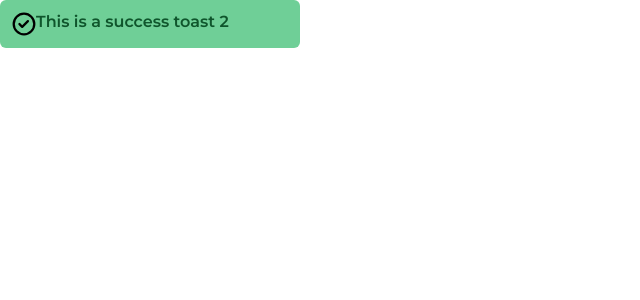
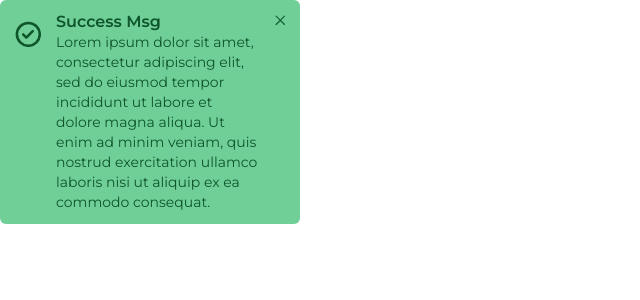
Before and after one commit to istevkovski/toast-noty, a React (Create React App) app: page / in a window 1280 px wide. Shown: the top 300 px of the page, without its empty margins (0-640 px from the left). Built offline with nearby package versions, Linux system fonts and the light colour scheme; a web font is replaced by a local one.

Commit message:
feat: toast design and improvements

```diff
--- a/scripts/generateIcons.mjs
+++ b/scripts/generateIcons.mjs
@@ -60,10 +60,11 @@ function generateIconComponent({ componentName, svg }) {
 		interface IconProps
 			extends Omit<React.HTMLAttributes<HTMLElement>, 'children'> {
 			fill?: string;
+			size?: 'small' | 'default';
 		}
 
-		export function ${componentName}({ fill, className, ...rest }: IconProps) {
-			return <Icon className={className} {...rest}>${svg}</Icon>;
+		export function ${componentName}({ size, fill, className, ...rest }: IconProps) {
+			return <Icon size={size} className={className} {...rest}>${svg}</Icon>;
 		}`,
 		PRETTIER_CONFIG,
 	);
--- a/src/App.tsx
+++ b/src/App.tsx
@@ -1,5 +1,13 @@
-import Toast from "./components/Toast";
+import Toast from 'components/Toast/Toast';
 
 export function App() {
-	return <Toast message="This is a success toast 2" />;
+	return (
+		<Toast
+			title="Success Msg"
+			message="Lorem ipsum dolor sit amet, consectetur adipiscing elit, sed do
+	eiusmod tempor incididunt ut labore et dolore magna aliqua.
+	Ut enim ad minim veniam, quis nostrud exercitation ullamco
+	laboris nisi ut aliquip ex ea commodo consequat."
+		/>
+	);
 }
--- a/src/components/Toast.module.scss
+++ /dev/null
@@ -1,12 +0,0 @@
-.Toast {
-	display: flex;
-	padding: 0.75rem;
-	background: #6FCF97;
-	max-width: 18.75rem;
-	border-radius: 0.375rem;
-
-	font-size: 1rem;
-	font-weight: 600;
-	line-height: 1.25rem;
-	color: #0F552C;
-}
--- /dev/null
+++ b/src/components/Toast/Toast.module.scss
@@ -0,0 +1,34 @@
+.Toast {
+	position: relative;
+	padding: 0.75rem;
+	display: flex;
+	gap: 0.75rem;
+	background: #6FCF97;
+	max-width: 18.75rem;
+	border-radius: 0.375rem;
+
+	font-size: 1rem;
+	font-weight: 600;
+	line-height: 1.25rem;
+	color: #0F552C;
+
+	.IndicationIcon {
+		margin-top: 0.375rem;
+	}
+
+	.Content {
+		flex: 1;
+	}
+
+	h2 {
+		font-size: 1rem;
+		font-weight: 600;
+		line-height: inherit;
+	}
+
+	p {
+		font-size: 0.875rem;
+		font-weight: 400;
+		line-height: inherit;
+	}
+}
--- a/src/components/Toast.tsx
+++ b/src/components/Toast/Toast.tsx
@@ -1,8 +1,8 @@
 import classnames from 'classnames';
-import '../styles/fonts.scss';
-import '../styles/reset.scss';
+import { IconCross, IconSuccess } from 'components/icons';
+import '../../styles/fonts.scss';
+import '../../styles/reset.scss';
 import styles from './Toast.module.scss';
-import { IconSuccess } from './icons';
 
 export interface ToastProps extends React.HTMLAttributes<HTMLDivElement> {
 	title?: string;
@@ -19,13 +19,17 @@ function Toast({
 }: ToastProps) {
 	return (
 		<div className={classnames([styles['Toast'], className])} {...rest}>
-			<div className="icon">
-				<IconSuccess />
+			<IconSuccess className={styles.IndicationIcon} fill="#0F552C" />
+			<div className={styles.Content}>
+				<h2>{title}</h2>
+				<p>{message}</p>
 			</div>
-			<div className="content">
-				<h2 className="title">{title}</h2>
-				<p className="message">{message}</p>
-			</div>
+			<IconCross
+				className={styles.Close}
+				fill="#135E32"
+				size="small"
+				onClick={() => alert('Closed')}
+			/>
 		</div>
 	);
 }
--- a/src/components/icons/Icon.module.scss
+++ b/src/components/icons/Icon.module.scss
@@ -2,6 +2,17 @@
 	display: flex;
 	align-items: center;
 	justify-content: center;
-	width: 1.5rem;
-	height: 1.5rem;
+	width: 2rem;
+	height: 2rem;
+	padding: 0.1663rem;
+
+	&.small {
+		width: 1rem;
+		height: 1rem;
+	}
+
+	svg {
+		width: 100%;
+		height: 100%;
+	}
 }
--- a/src/components/icons/Icon.tsx
+++ b/src/components/icons/Icon.tsx
@@ -1,11 +1,21 @@
 import classnames from 'classnames';
 import styles from './Icon.module.scss';
 
-interface IconProps extends React.HTMLAttributes<HTMLElement> {}
+interface IconProps extends React.HTMLAttributes<HTMLElement> {
+	size?: 'small' | 'default';
+}
 
-export function Icon({ children, className, ...rest }: IconProps) {
+export function Icon({
+	size = 'default',
+	children,
+	className,
+	...rest
+}: IconProps) {
 	return (
-		<span className={classnames([styles.Icon, className])} {...rest}>
+		<span
+			className={classnames([styles.Icon, styles[size], className])}
+			{...rest}
+		>
 			{children}
 		</span>
 	);
--- /dev/null
+++ b/src/components/icons/IconCross.tsx
@@ -0,0 +1,23 @@
+import { Icon } from './Icon';
+
+interface IconProps
+  extends Omit<React.HTMLAttributes<HTMLElement>, 'children'> {
+  fill?: string;
+  size?: 'small' | 'default';
+}
+
+export function IconCross({ size, fill, className, ...rest }: IconProps) {
+  return (
+    <Icon size={size} className={className} {...rest}>
+      <svg
+        width="12"
+        height="12"
+        viewBox="0 0 12 12"
+        xmlns="http://www.w3.org/2000/svg"
+        fill={fill}
+      >
+        <path d="m6.94 6 4.2-4.193a.67.67 0 0 0-.947-.947L6 5.06 1.807.86a.67.67 0 0 0-.947.947L5.06 6l-4.2 4.193a.667.667 0 0 0 .217 1.093.666.666 0 0 0 .73-.146L6 6.94l4.193 4.2a.667.667 0 0 0 1.093-.217.666.666 0 0 0-.146-.73L6.94 6Z" />
+      </svg>
+    </Icon>
+  );
+}
--- a/src/components/icons/IconSuccess.tsx
+++ b/src/components/icons/IconSuccess.tsx
@@ -3,11 +3,12 @@ import { Icon } from './Icon';
 interface IconProps
   extends Omit<React.HTMLAttributes<HTMLElement>, 'children'> {
   fill?: string;
+  size?: 'small' | 'default';
 }
 
-export function IconSuccess({ fill, className, ...rest }: IconProps) {
+export function IconSuccess({ size, fill, className, ...rest }: IconProps) {
   return (
-    <Icon className={className} {...rest}>
+    <Icon size={size} className={className} {...rest}>
       <svg
         width="28"
         height="28"
--- a/src/components/icons/index.ts
+++ b/src/components/icons/index.ts
@@ -1,2 +1,3 @@
 export { Icon } from './Icon';
+export { IconCross } from './IconCross';
 export { IconSuccess } from './IconSuccess';
--- a/src/styles/reset.scss
+++ b/src/styles/reset.scss
@@ -1,4 +1,5 @@
 html {
+	font-size: 100%;
 	font-family: 'Montserrat', sans-serif;
 }
 * { margin: 0; padding: 0; border: 0; box-sizing: border-box; }
```
Also changed, not shown: tsconfig.json (+10 -1 lines), src/components/icons/svg/cross.svg (added).
